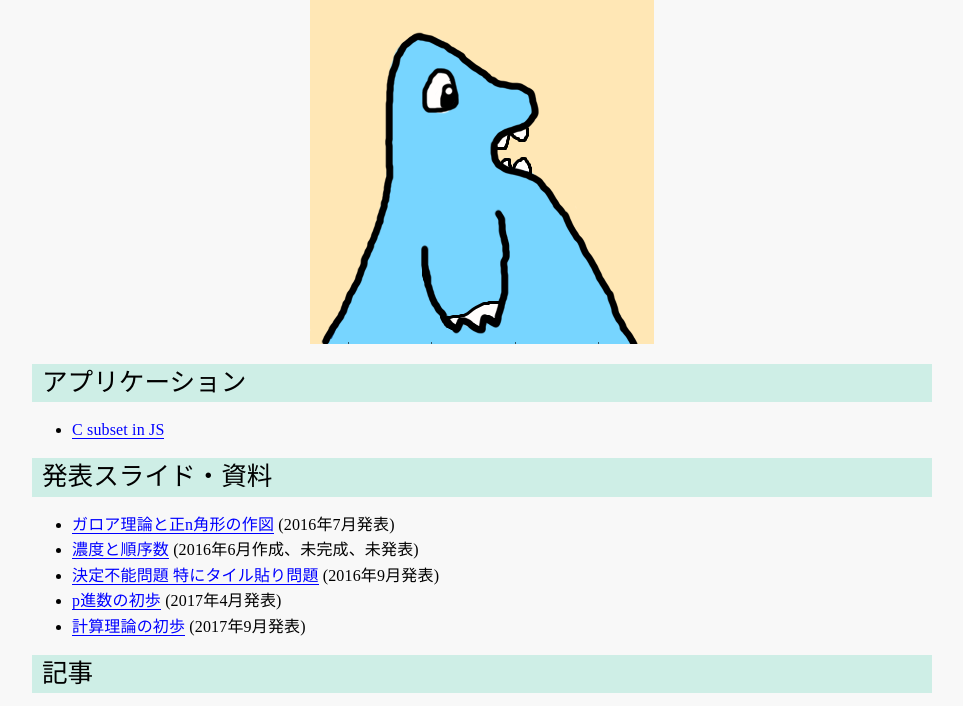
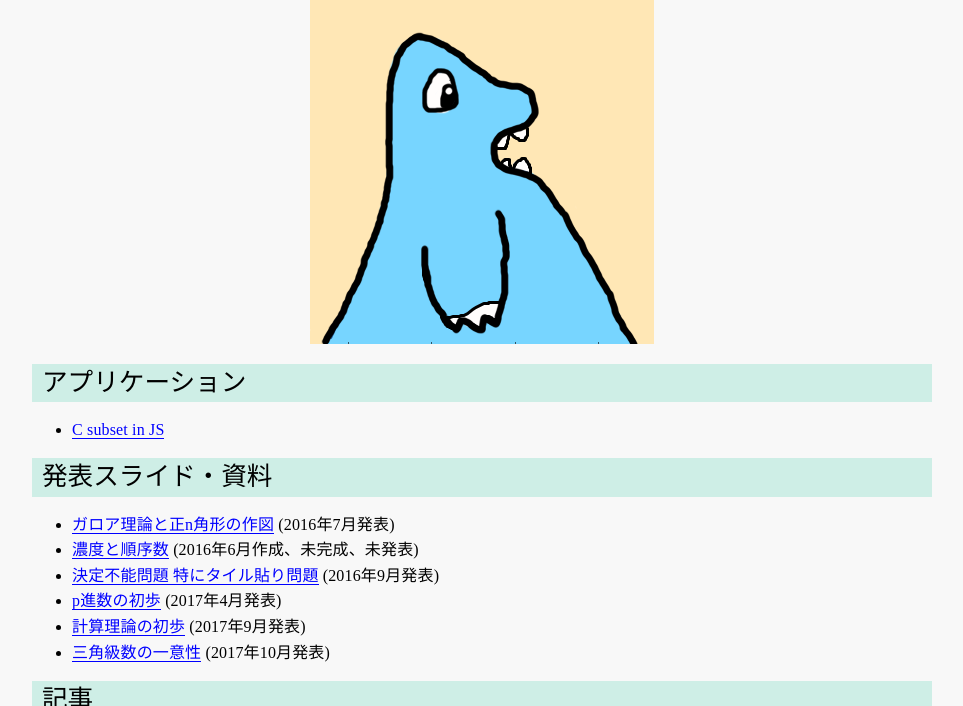
Before and after one commit to fujidig/fujidig.github.io, a plain HTML site: page index.html in a window 1280 px wide. Shown: the part 80-786 px from the top of the page, without its empty margins (158-1121 px from the left). Drawn offline with nearby package versions, Linux system fonts and the light colour scheme.

Commit message:
add link to 三角級数の一意性

```diff
--- a/index.html
+++ b/index.html
@@ -21,6 +21,7 @@
 <li><a href="https://fujidig.github.io/articles/201609-tilingproblem.pdf">決定不能問題 特にタイル貼り問題</a> (2016年9月発表)</li>
 <li><a href="https://fujidig.github.io/201704-p-adic-numbers/201704-p-adic-numbers.pdf">p進数の初歩</a> (2017年4月発表)</li>
 <li><a href="https://fujidig.github.io/201709-comp/201709-comp.pdf">計算理論の初歩</a> (2017年9月発表)</li>
+<li><a href="https://fujidig.github.io/201710-uniqueness/201710-uniqueness.pdf">三角級数の一意性</a> (2017年10月発表)</li>
 </ul>
 <h2>記事</h2>
 <ul>
```
